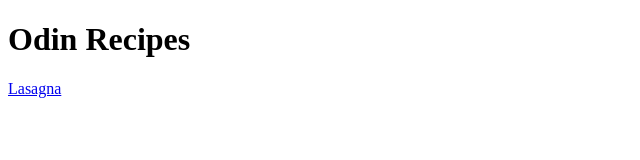
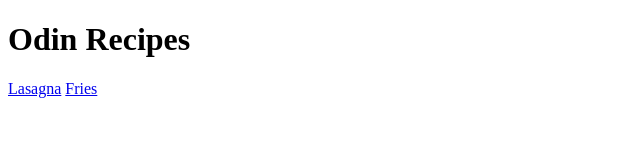
Before and after one commit to FienonTV/odin-recipes, a plain HTML site: page index.html in a window 1280 px wide. Shown: the full height of the page, 0-640 px from the left. Drawn offline with Linux system fonts and the light colour scheme.

Commit message:
Add links to new recipies to index.html

```diff
--- a/index.html
+++ b/index.html
@@ -8,5 +8,6 @@
 <body>
     <h1>Odin Recipes</h1>
     <a href="./recipes/lasagna.html">Lasagna</a>
+    <a href="./recipes/fries.html">Fries</a>
 </body>
 </html>
```
